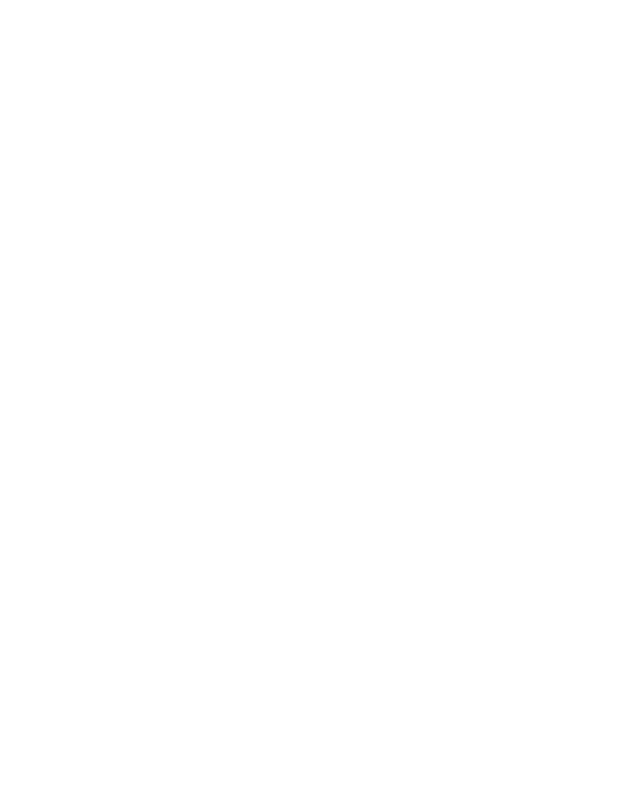
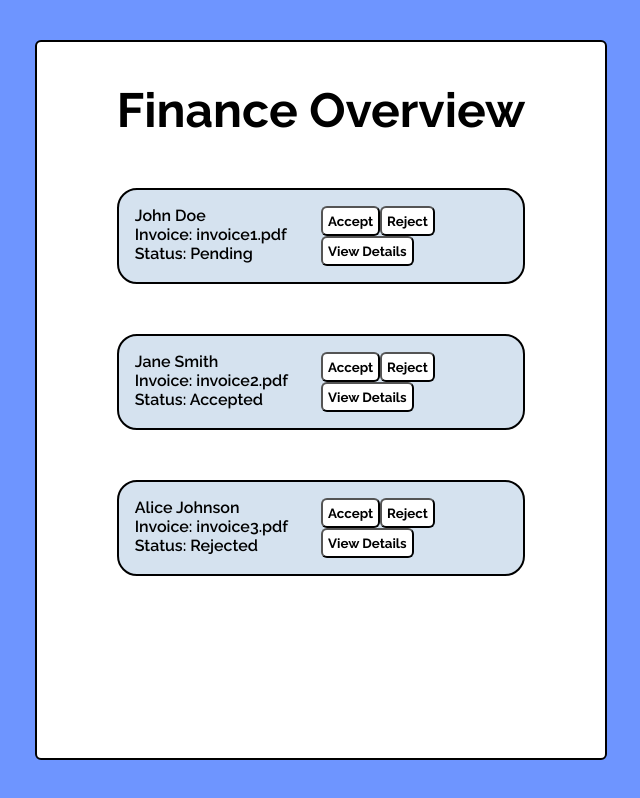
Before and after one commit to Barathj121/AWS-Invoice-Genrator-and-expense-Calculator, a React (Vite) app: page /dept in a window 1280 px wide. Before the commit this address had no page. Shown: the whole page, without its empty margins (319-959 px from the left). Built offline with nearby package versions, Linux system fonts and the light colour scheme.

Commit message:
Update: finance dept. page

```diff
--- a/src/App.jsx
+++ b/src/App.jsx
@@ -5,6 +5,7 @@
 import Register from './pages/Register';
 import Users from './pages/Users';
 import { BrowserRouter as Router, Routes, Route } from 'react-router-dom';
+import Dept from './pages/Dept';
 
 function App() {
   return (
@@ -16,6 +17,7 @@
         <Route path="/register" element={<Register />} />
         <Route path="/home" element={<Home />} />
         <Route path="/users" element={<Users />} />
+        <Route path="/dept" element={<Dept/>} />
       </Routes>
     </Router>
   );
--- /dev/null
+++ b/src/components/finance.jsx
@@ -0,0 +1,64 @@
+import React, { useState } from 'react';
+
+const Finance = () => {
+  const [selectedEmployee, setSelectedEmployee] = useState(null);
+
+  const employees = [
+    { id: 1, name: 'John Doe', invoice: 'invoice1.pdf', status: 'Pending' },
+    { id: 2, name: 'Jane Smith', invoice: 'invoice2.pdf', status: 'Accepted' },
+    { id: 3, name: 'Alice Johnson', invoice: 'invoice3.pdf', status: 'Rejected' },
+  ];
+
+  const handleEmployeeClick = (employee) => {
+    setSelectedEmployee(employee);
+  };
+
+  const handleAccept = (employee) => {
+    // Handle accept logic
+  };
+
+  const handleReject = (employee) => {
+    // Handle reject logic
+  };
+
+  return (
+    <div className='container'>
+      <h1 className='header'>Finance Overview</h1>
+      <div className='list'>
+      {employees.map((employee) => (
+        <div key={employee.id} className="emp-entry">
+          <div className='emp-details'>
+            <p>{employee.name}</p>
+            <p>Invoice: {employee.invoice}</p>
+            <p>Status: {employee.status}</p>
+          </div>
+          <div className="button-container">
+            <button onClick={() => handleAccept(employee)}>Accept</button>
+            <button onClick={() => handleReject(employee)}>Reject</button>
+
+            <br/>
+            <button onClick={() => handleEmployeeClick(employee)}>View Details</button>
+          </div>
+        </div>
+      ))}
+      </div>
+      {selectedEmployee && (
+        <div className="overlay">
+          <div>
+            <h2>Employee Details</h2>
+            <p>ID: {selectedEmployee.id}</p>
+            <p>Name: {selectedEmployee.name}</p>
+            <p>Status: {selectedEmployee.status}</p>
+          </div>
+          <div>
+            <h2>Uploaded Invoice</h2>
+            <embed src={selectedEmployee.invoice} type="application/pdf" width="400" height="600" />
+          </div>
+          <button onClick={() => setSelectedEmployee(null)}>Close</button>
+        </div>
+      )}
+    </div>
+  );
+};
+
+export default Finance;
--- /dev/null
+++ b/src/pages/Dept.jsx
@@ -0,0 +1,11 @@
+import React from 'react'
+import Finance from '../components/finance'
+const Dept = () => {
+  return (
+    <div className='dept'>
+      <Finance/>
+    </div>
+  )
+}
+
+export default Dept
--- a/src/style.css
+++ b/src/style.css
@@ -595,3 +595,118 @@
 
 
 }
+
+
+/* Dept page */
+
+.dept{
+    background-color: var(--primary-color);
+    height: 100vh;
+    display: flex;
+    justify-content: center;
+    align-items: center;
+
+}
+
+.dept .container {
+    height: 90vh;
+    padding: 40px 80px 80px 80px;
+    background-color: var(--secondary-color);
+    overflow-y: scroll;
+    border-radius: 6px;
+    border: 2px solid;
+  }
+
+  .dept .container::-webkit-scrollbar {
+    width: 12px; /* width of the scrollbar */
+  }
+
+  .dept .container::-webkit-scrollbar-track {
+    background: var(--secondary-color); /* color of the track */
+  }
+
+  .dept .container::-webkit-scrollbar-thumb {
+    background: #888; /* color of the scrollbar */
+    border-radius: 6px; /* roundness of the scrollbar thumb */
+  }
+
+  .dept .container::-webkit-scrollbar-thumb:hover {
+    background: #555; /* color of the scrollbar thumb on hover */
+  }
+
+
+.dept .container .header{
+    font-size: 48px;
+    font-weight: 700;
+    margin-bottom: 15px;
+}
+
+.dept .container .list{
+    padding-left: auto;
+    font-weight:600;
+    margin-right: auto;
+}
+
+.dept .container .list .emp-entry{
+    display: flex;
+    margin-top: 50px;
+    border: solid 2px ;
+    padding: 16px;
+    border-radius: 20px;
+    background-color: var(--tertiary-color);
+
+}
+.dept .container .list .emp-entry .emp-details{
+    float: left;
+    width: 50%;
+
+}
+.dept .container .list .emp-entry .button-container button{
+    padding: 5px;
+    border-radius: 5px;
+    cursor: pointer;
+    background-color: var(--secondary-color);
+    color: black;
+    font-weight: 700;
+    border-radius: 6px;
+}
+
+.dept .container .list .emp-entry .button-container button:hover {
+
+    background-color: var(--primary-color);
+    color: var(--secondary-color);
+    font-weight: 700;  /* Adjust hover color as needed */
+    cursor: pointer;
+    border-radius: 6px;
+  }
+
+.dept .container .list .emp-entry .button-container{
+    float: right;
+  width: 50%;
+}
+
+
+.dept .container .overlay{
+    background-color: var(--tertiary-color);
+    justify-content: center;
+}
+
+.dept .overlay button{
+    padding: 5px;
+    border-radius: 5px;
+    cursor: pointer;
+    font-weight: 700;
+    border-radius: 6px;
+
+}
+
+@media only screen and (max-width: 768px) {
+    .dept .container .list .emp-entry {
+      display: flex;
+      flex-direction: column;  /* Stack elements vertically on small screens */
+    }
+    .dept .container .list .emp-entry .emp-details,
+    .dept .container .list .emp-entry .button-container {
+      width: 100%;  /* Make elements take full width on small screens */
+    }
+  }
```
